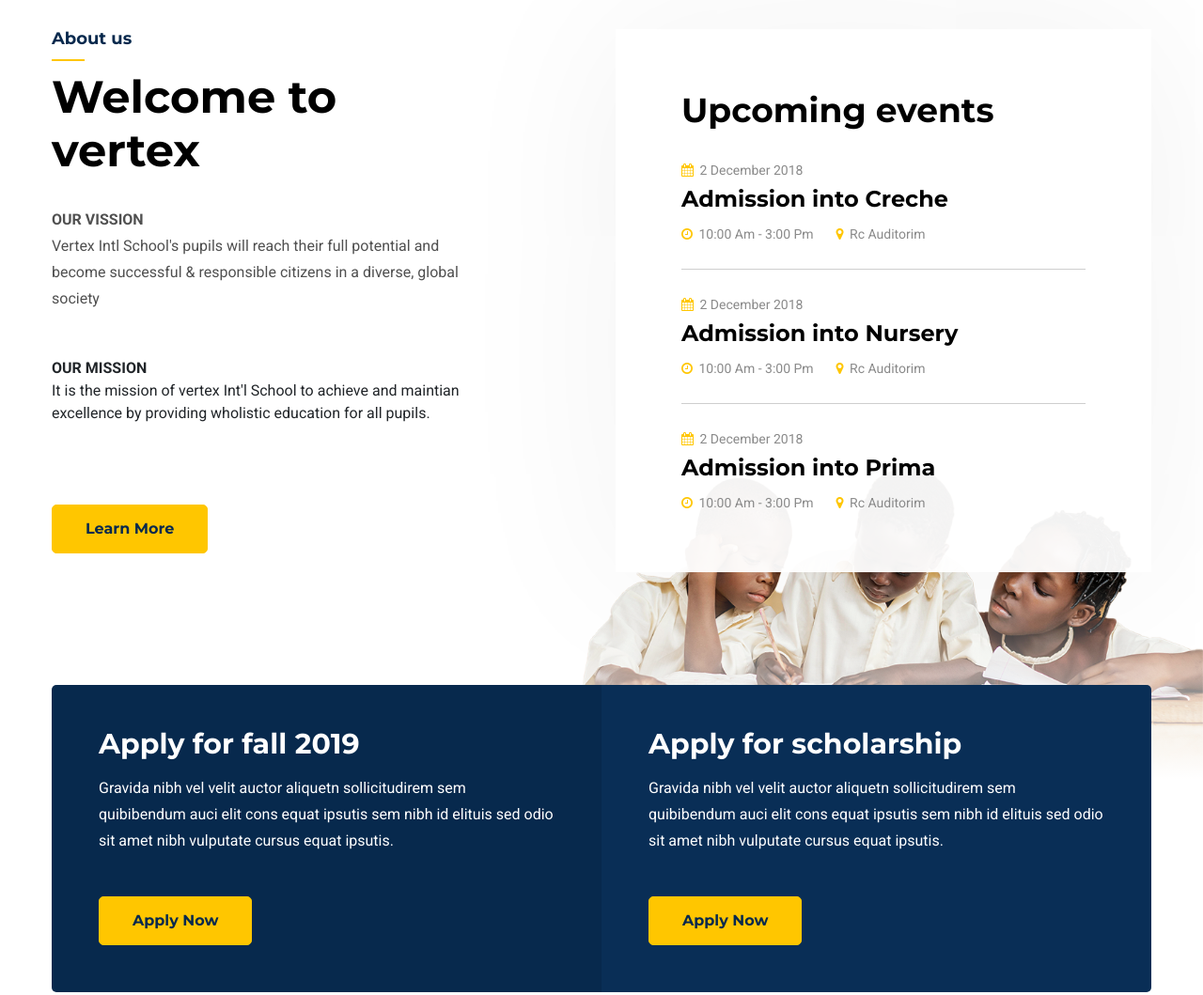
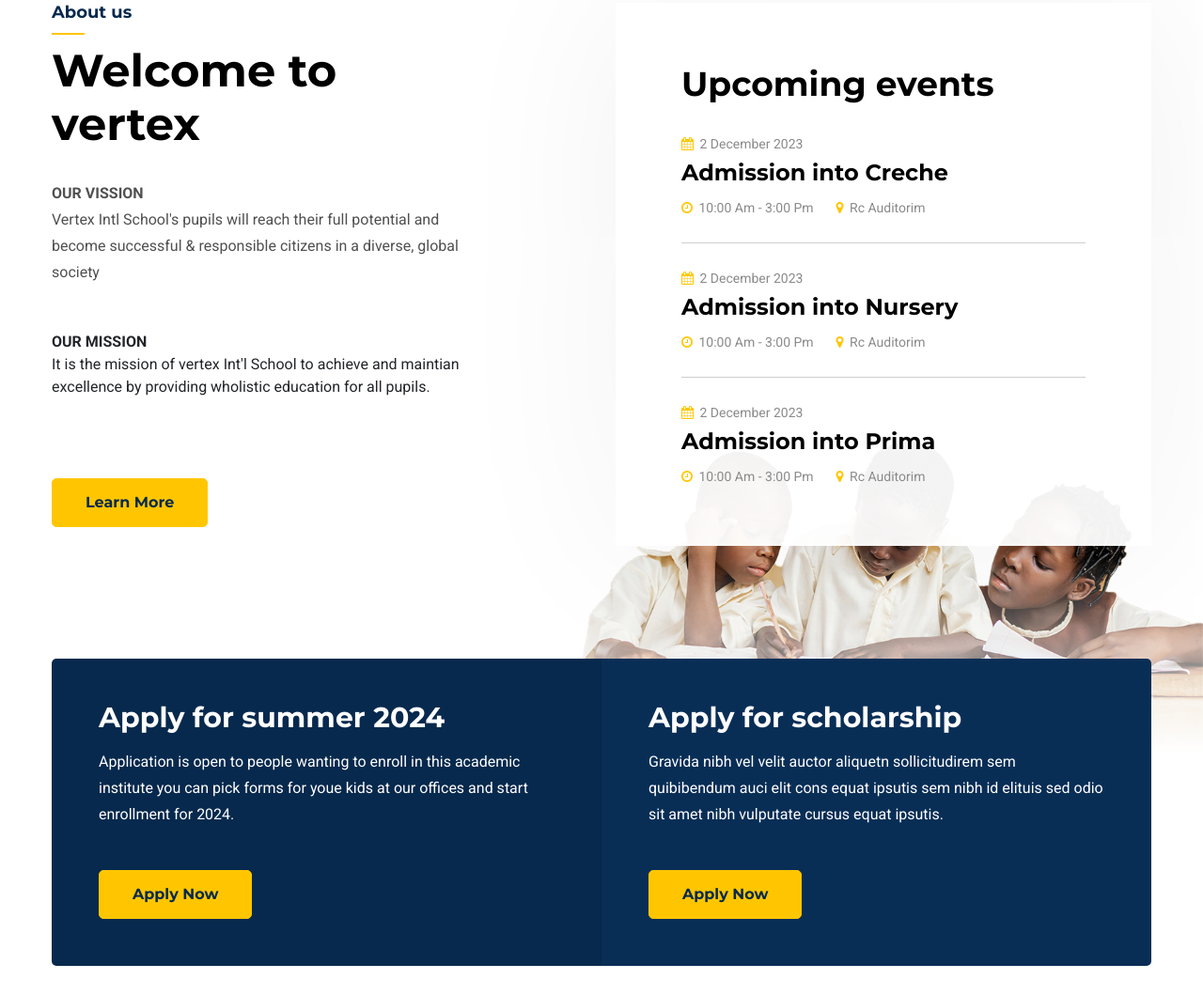
Before and after one commit to burnttty/alvarez.github.io, a plain HTML site: page index.html in a window 1280 px wide. Shown: the part 1274-2333 px from the top of the page at 94% size. Drawn offline with Linux system fonts and the light colour scheme; some packages are replaced by stand-ins of ours.

Commit message:
Update index.html

```diff
--- a/index.html
+++ b/index.html
@@ -266,7 +266,7 @@
                     <div class="col-xl-7 col-lg-9">
                         <div class="slider-cont">
                             <h1 data-animation="bounceInLeft" data-delay="1s">Choose the right theme for education</h1>
-                            <p data-animation="fadeInUp" data-delay="1.3s">Donec vitae sapien ut libearo venenatis faucibus. Nullam quis ante. Etiam sit amet orci eget eros faucibus tincidunt  Sed fringilla mauri amet nibh.</p>
+                            <p data-animation="fadeInUp" data-delay="1.3s">maintian excellence by providing wholistic education for all pupils.</p>
                             <ul>
                                 <li><a data-animation="fadeInUp" data-delay="1.6s" class="main-btn" href="#">Read More</a></li>
                                 <li><a data-animation="fadeInUp" data-delay="1.9s" class="main-btn main-btn-2" href="#">Get Started</a></li>
@@ -407,7 +407,7 @@ excellence by providing wholistic education for all pupils.</p>
                         <ul>
                             <li>
                                 <div class="singel-event">
-                                    <span><i class="fa fa-calendar"></i> 2 December 2018</span>
+                                    <span><i class="fa fa-calendar"></i> 2 December 2023</span>
                                     <a href="events-singel.html"><h4>Admission into Creche</h4></a>
                                     <span><i class="fa fa-clock-o"></i> 10:00 Am - 3:00 Pm</span>
                                     <span><i class="fa fa-map-marker"></i> Rc Auditorim</span>
@@ -415,7 +415,7 @@ excellence by providing wholistic education for all pupils.</p>
                             </li>
                             <li>
                                 <div class="singel-event">
-                                    <span><i class="fa fa-calendar"></i> 2 December 2018</span>
+                                    <span><i class="fa fa-calendar"></i> 2 December 2023</span>
                                     <a href="events-singel.html"><h4>Admission into Nursery</h4></a>
                                     <span><i class="fa fa-clock-o"></i> 10:00 Am - 3:00 Pm</span>
                                     <span><i class="fa fa-map-marker"></i> Rc Auditorim</span>
@@ -423,7 +423,7 @@ excellence by providing wholistic education for all pupils.</p>
                             </li>
                             <li>
                                 <div class="singel-event">
-                                    <span><i class="fa fa-calendar"></i> 2 December 2018</span>
+                                    <span><i class="fa fa-calendar"></i> 2 December 2023</span>
                                     <a href="events-singel.html"><h4>Admission into Prima</h4></a>
                                     <span><i class="fa fa-clock-o"></i> 10:00 Am - 3:00 Pm</span>
                                     <span><i class="fa fa-map-marker"></i> Rc Auditorim</span>
@@ -449,8 +449,8 @@ excellence by providing wholistic education for all pupils.</p>
                 <div class="row no-gutters">
                     <div class="col-lg-6">
                         <div class="apply-cont apply-color-1">
-                            <h3>Apply for fall 2019</h3>
-                            <p>Gravida nibh vel velit auctor aliquetn sollicitudirem sem quibibendum auci elit cons equat ipsutis sem nibh id elituis sed odio sit amet nibh vulputate cursus equat ipsutis.</p>
+                            <h3>Apply for summer 2024</h3>
+                            <p>Application is open to people wanting to enroll in this academic institute you can pick forms for youe kids at our offices and start enrollment for 2024.</p>
                             <a href="#" class="main-btn">Apply Now</a>
                         </div> <!-- apply cont -->
                     </div>
```
